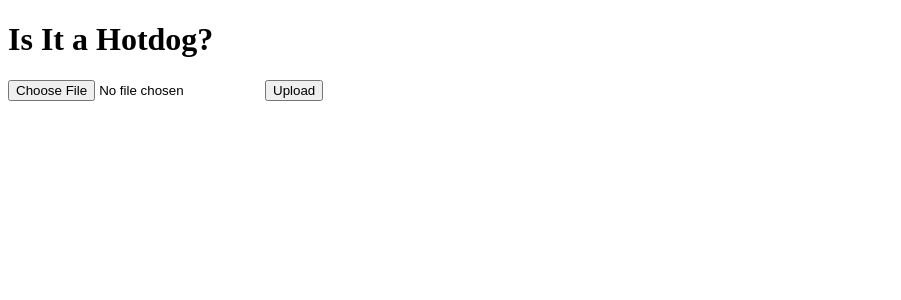
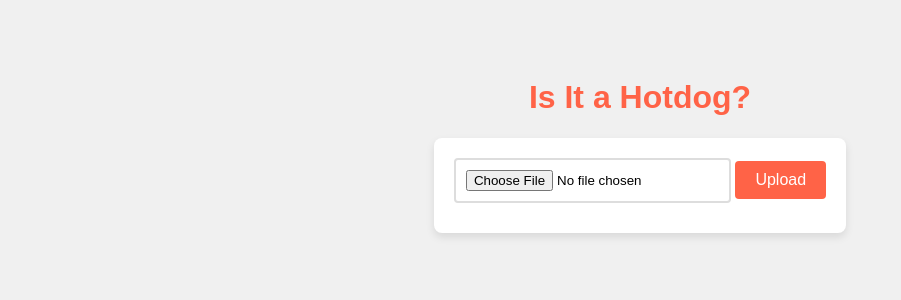
Before and after one commit to software-students-fall2023/4-containerized-app-exercise-liatha4, a Flask app: page / in a window 1280 px wide. Shown: the top 300 px of the page, without its empty margins (0-901 px from the left). Run offline with Flask 3, Linux system fonts and the light colour scheme.

Commit message:
made home page look nicer

```diff
--- a/web-app/templates/index.html
+++ b/web-app/templates/index.html
@@ -4,6 +4,47 @@
     <meta charset="UTF-8">
     <meta name="viewport" content="width=device-width, initial-scale=1.0">
     <title>Is It a Hotdog?</title>
+    <style>
+        body {
+            font-family: Arial, sans-serif;
+            background-color: #f0f0f0;
+            text-align: center;
+            padding: 50px;
+        }
+
+        h1 {
+            color: #ff6347;
+        }
+
+        form {
+            background-color: #ffffff;
+            padding: 20px;
+            border-radius: 8px;
+            display: inline-block;
+            box-shadow: 0 4px 8px rgba(0, 0, 0, 0.1);
+        }
+
+        input[type=file] {
+            border: 2px solid #ddd;
+            padding: 10px;
+            border-radius: 4px;
+            margin-bottom: 10px;
+        }
+
+        input[type=submit] {
+            background-color: #ff6347;
+            color: white;
+            border: none;
+            padding: 10px 20px;
+            border-radius: 4px;
+            cursor: pointer;
+            font-size: 16px;
+        }
+
+        input[type=submit]:hover {
+            background-color: #e55337;
+        }
+    </style>
 </head>
 <body>
     <h1>Is It a Hotdog?</h1>
```
